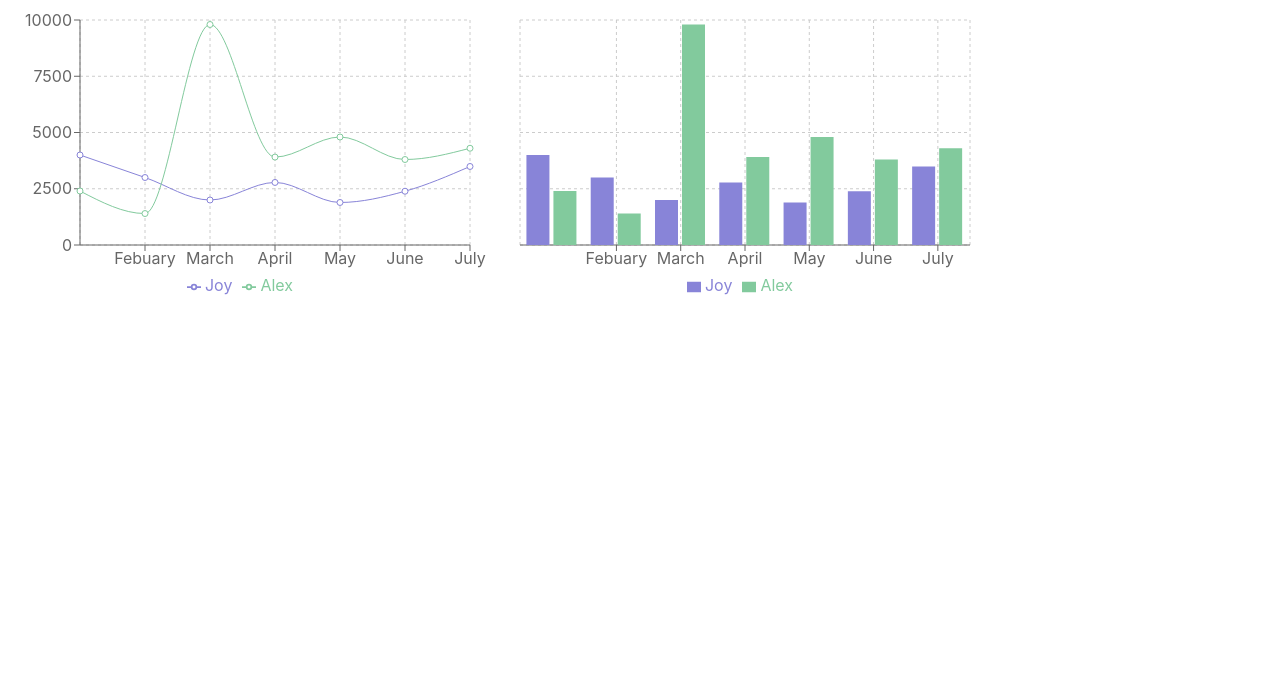
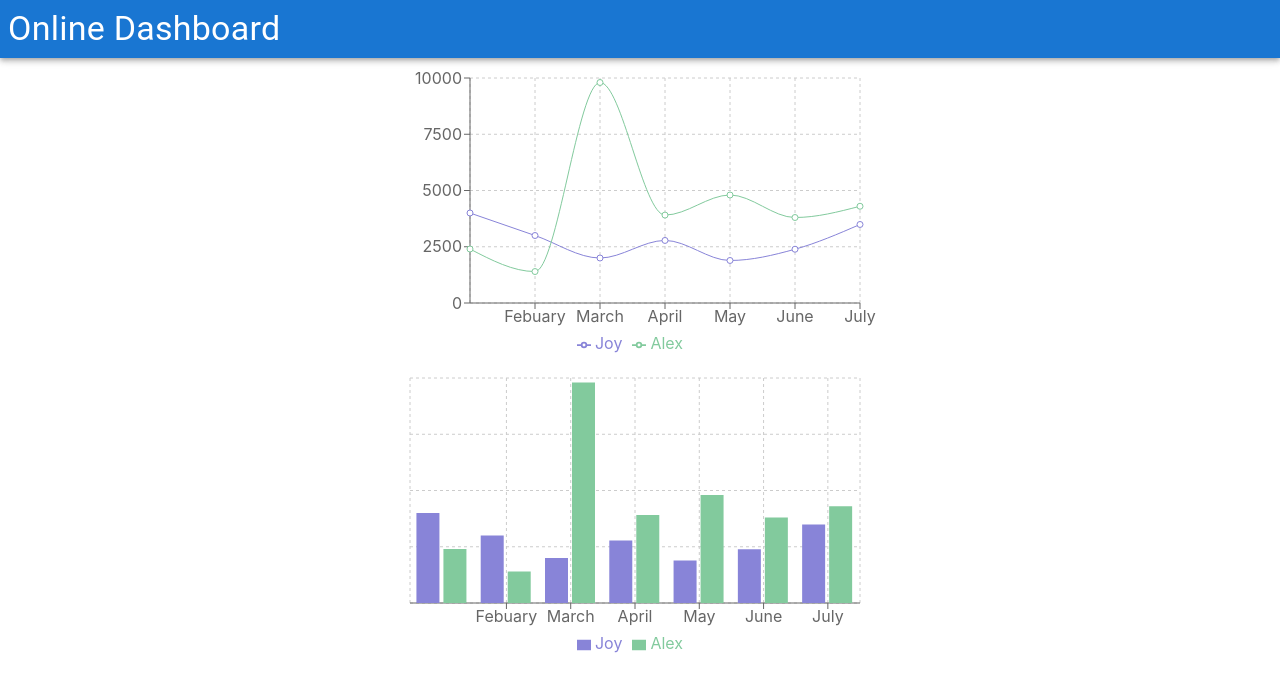
Before and after one commit to wolfeandres/team-analytics, a React (Create React App) app: page / in a window 1280 px wide. Shown: the top 692 px of the page. Built offline with nearby package versions, Linux system fonts and the light colour scheme.

Commit message:
Small formatting changes

```diff
--- a/src/App.css
+++ b/src/App.css
@@ -36,3 +36,10 @@
     transform: rotate(360deg);
   }
 }
+
+.Charts {
+  display: flex;
+  flex-direction: column;
+  align-items: center;
+  justify-content: center;
+}
--- a/src/App.tsx
+++ b/src/App.tsx
@@ -2,85 +2,20 @@ import React from 'react';
 import logo from './logo.svg';
 import './App.css';
 import { LineChart, Line, ResponsiveContainer, CartesianGrid, XAxis, YAxis, Tooltip, Legend, BarChart, Bar } from 'recharts';
+import AppBar from '@mui/material/AppBar';
+import Typography from '@mui/material/Typography';
 
 const data = [
-  {
-    month: 'January',
-    Joy: 4000,
-    Alex: 2400,
-  },
-  {
-    month: 'Febuary',
-    Joy: 3000,
-    Alex: 1398,
-  },
-  {
-    month: 'March',
-    Joy: 2000,
-    Alex: 9800,
-  },
-  {
-    month: 'April',
-    Joy: 2780,
-    Alex: 3908,
-  },
-  {
-    month: 'May',
-    Joy: 1890,
-    Alex: 4800,
-  },
-  {
-    month: 'June',
-    Joy: 2390,
-    Alex: 3800,
-  },
-  {
-    month: 'July',
-    Joy: 3490,
-    Alex: 4300,
-  }
+  { month: 'January', Joy: 4000, Alex: 2400,},
+  { month: 'Febuary', Joy: 3000, Alex: 1398,},
+  { month: 'March', Joy: 2000, Alex: 9800,},
+  { month: 'April', Joy: 2780, Alex: 3908,},
+  { month: 'May', Joy: 1890, Alex: 4800,},
+  { month: 'June', Joy: 2390, Alex: 3800,},
+  { month: 'July', Joy: 3490, Alex: 4300,}
 ];
 
 const renderLine = (
-  <LineChart
-    width={500}
-    height={300}
-    data={data}
-    margin={{
-      top: 5,
-      right: 30,
-      left: 20,
-      bottom: 5,
-    }}
-  >
-    <CartesianGrid strokeDasharray="3 3" />
-    <XAxis dataKey="month" />
-    <YAxis />
-    <Tooltip />
-    <Legend />
-    <Line type="monotone" dataKey="Joy" stroke="#8884d8" activeDot={{r:8}} />
-    <Line type="monotone" dataKey="Alex" stroke="#82ca9d" />
-  </LineChart>
-)
-
-function App() {
-  return (
-    <div className="App">
-      {/* <header className="App-header">
-        <img src={logo} className="App-logo" alt="logo" />
-        <p>
-          Edit <code>src/App.tsx</code> and save to reload.
-        </p>
-        <a
-          className="App-link"
-          href="https://reactjs.org"
-          target="_blank"
-          rel="noopener noreferrer"
-        >
-          Learn React
-        </a>
-      </header> */}
-      <div style={{float:"left"}}>
   <LineChart
     width={500}
     height={300}
@@ -100,8 +35,9 @@ function App() {
     <Line type="monotone" dataKey="Joy" stroke="#8884d8" activeDot={{r:8}} />
     <Line type="monotone" dataKey="Alex" stroke="#82ca9d" />
   </LineChart>
-      </div>
-      <div style={{overflow:"auto"}}>
+);
+
+const renderBar = (
   <BarChart
     width={500}
     height={300}
@@ -120,6 +56,19 @@ function App() {
     <Bar dataKey="Joy" fill="#8884d8" />
     <Bar dataKey="Alex" fill="#82ca9d" />
   </BarChart>
+);
+
+function App() {
+  return (
+    <div>
+      <AppBar position="static">
+        <Typography variant="h4" component="div" sx={{my:1, mx:1}}>
+          Online Dashboard
+        </Typography>
+      </AppBar>
+      <div className="Charts">
+        {renderLine}
+        {renderBar}
       </div>
     </div>
   );
```
Lines whose indentation alone changed are shown as unchanged.
